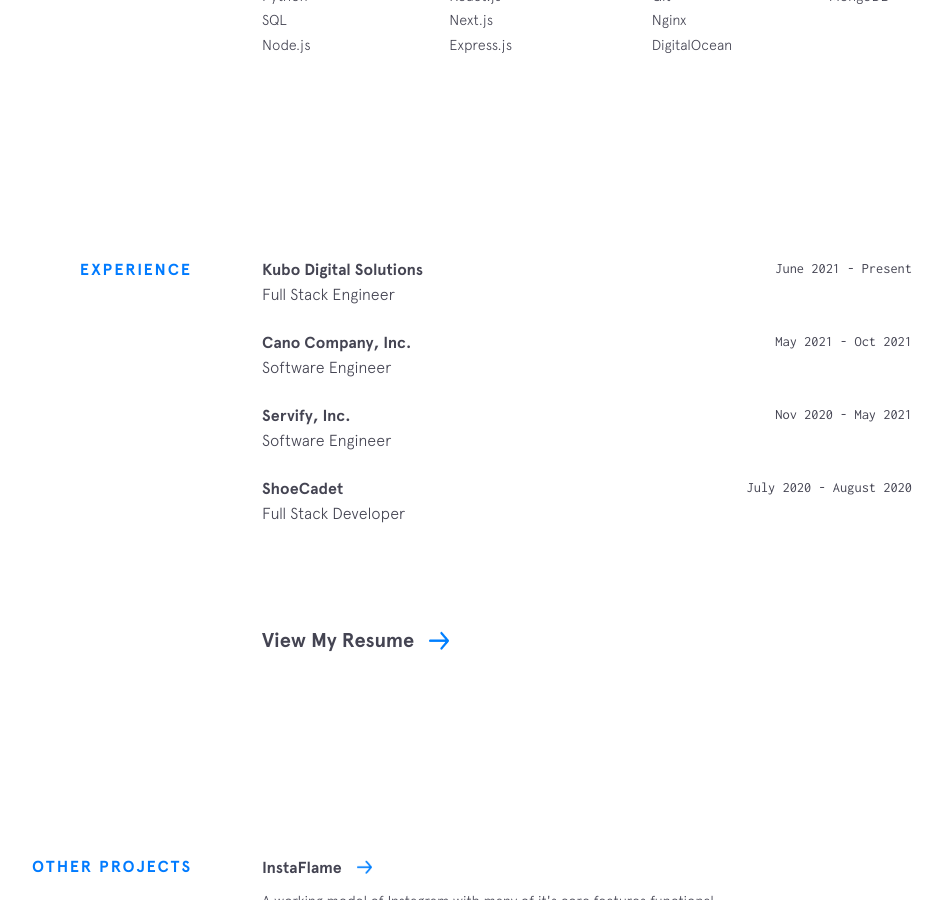
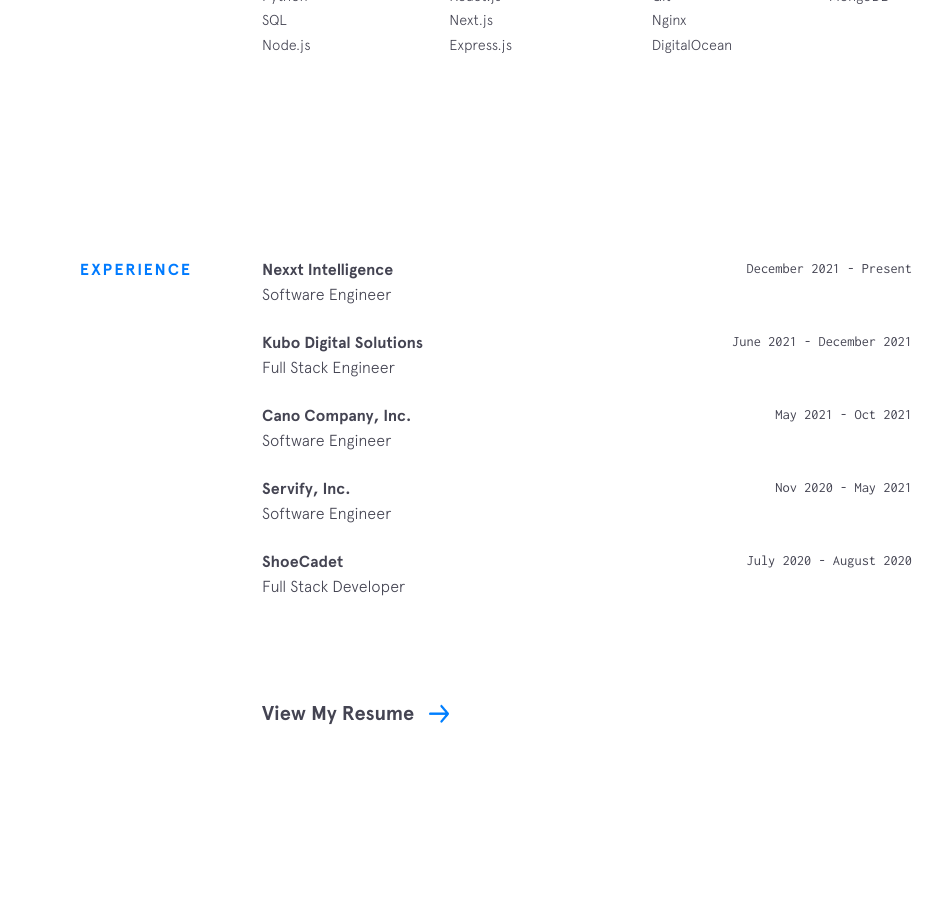
Before and after one commit to Haisem-j/portfolio4, a Jekyll site: the page built from index.html, in a window 1280 px wide and 900 px high, scrolled down 1514 px. Shown: the whole window, without its empty margins (188-1131 px from the left). Built offline with Jekyll 4.4.1, drawn with Linux system fonts in a browser that asks for light colours; nearby versions of some CDN libraries.

Commit message:
update exp

```diff
--- a/_data/experience.yml
+++ b/_data/experience.yml
@@ -1,6 +1,11 @@
+- company: Nexxt Intelligence
+  url: https://nexxt.in/
+  time: December 2021 - Present
+  position: Software Engineer
+
 - company: Kubo Digital Solutions
   url: https://www.kubo-digital.com/
-  time: June 2021 - Present
+  time: June 2021 - December 2021
   position: Full Stack Engineer
 
 - company: Cano Company, Inc.
```
